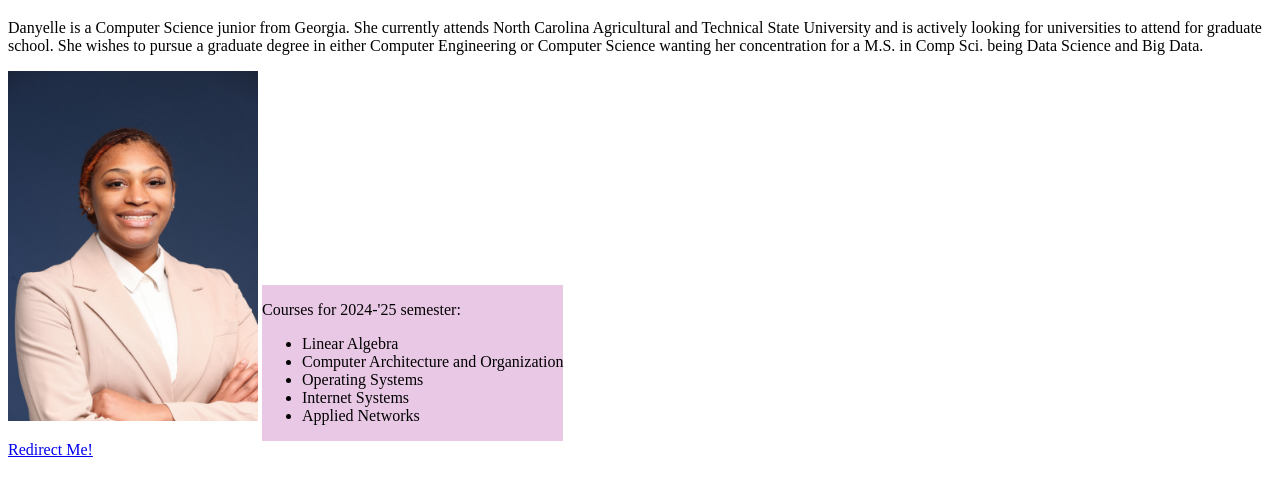
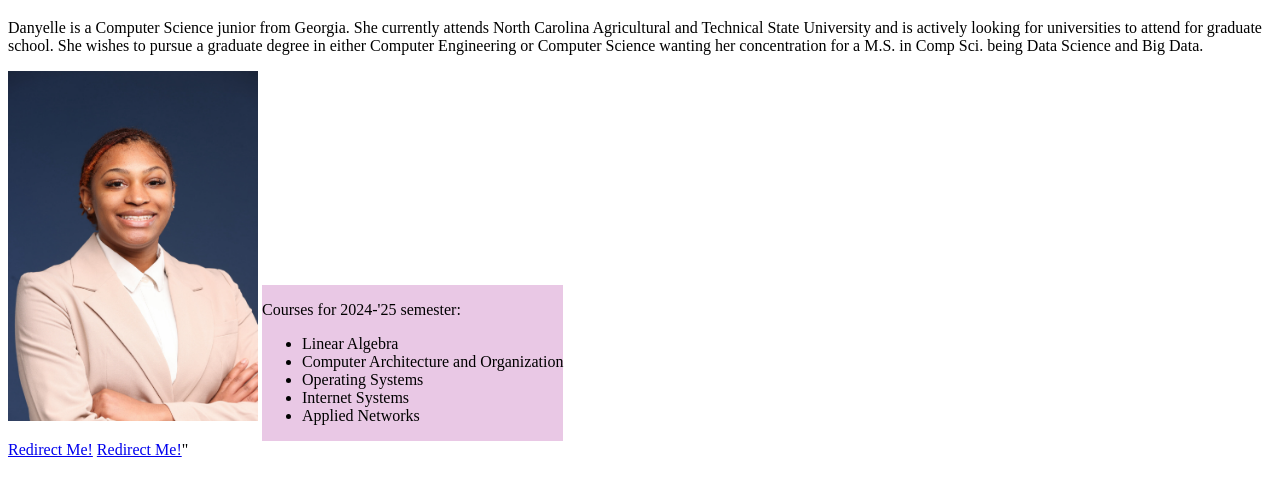
Before and after one commit to danyellepalmore/danyellepalmore.github.io, a plain HTML site: page index.html in a window 1280 px wide. Shown: the part 61-554 px from the top of the page. Drawn offline with Linux system fonts and the light colour scheme.

Commit message:
Update index.html
added link to little princess file

```diff
--- a/index.html
+++ b/index.html
@@ -30,5 +30,6 @@
 
 <br>
 <a href="introduction.html">Redirect Me!</a>
+<a href="little_prince.html">Redirect Me!</a>"
 </body>
 </html>
```
